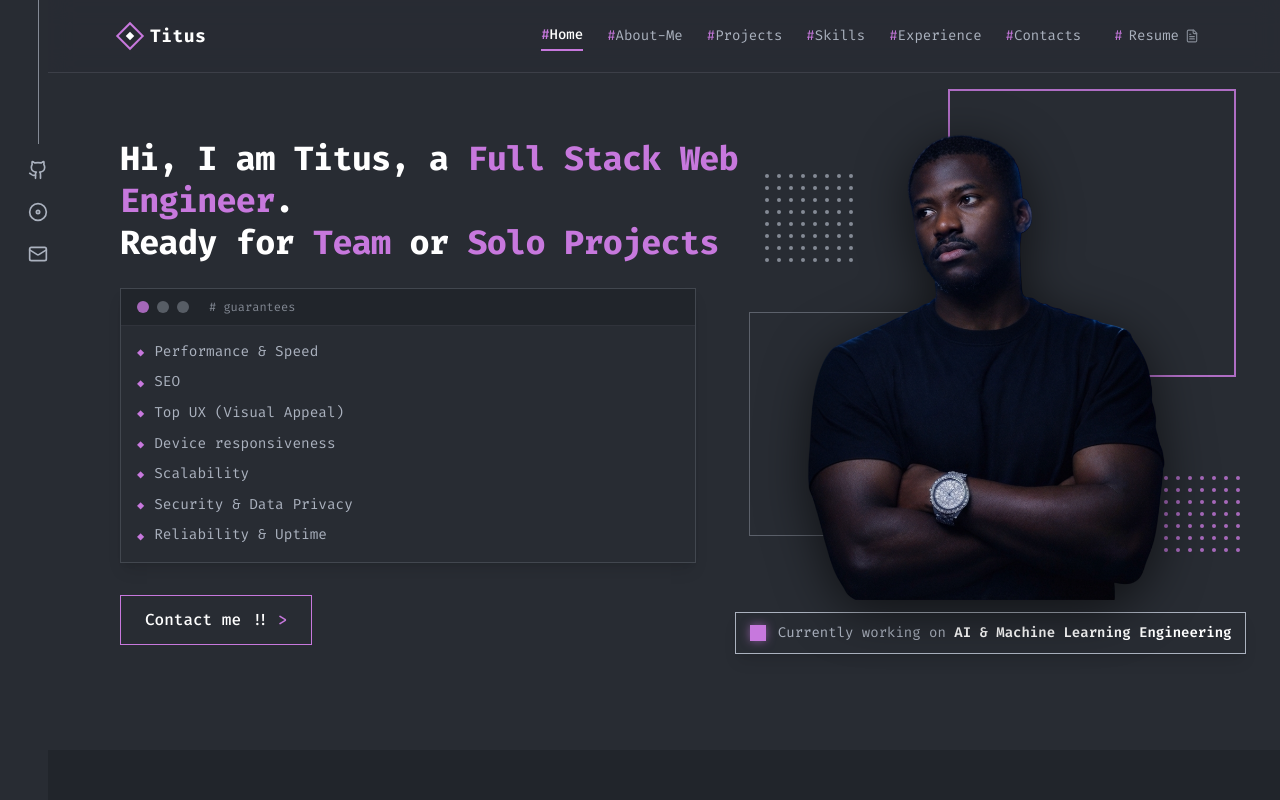
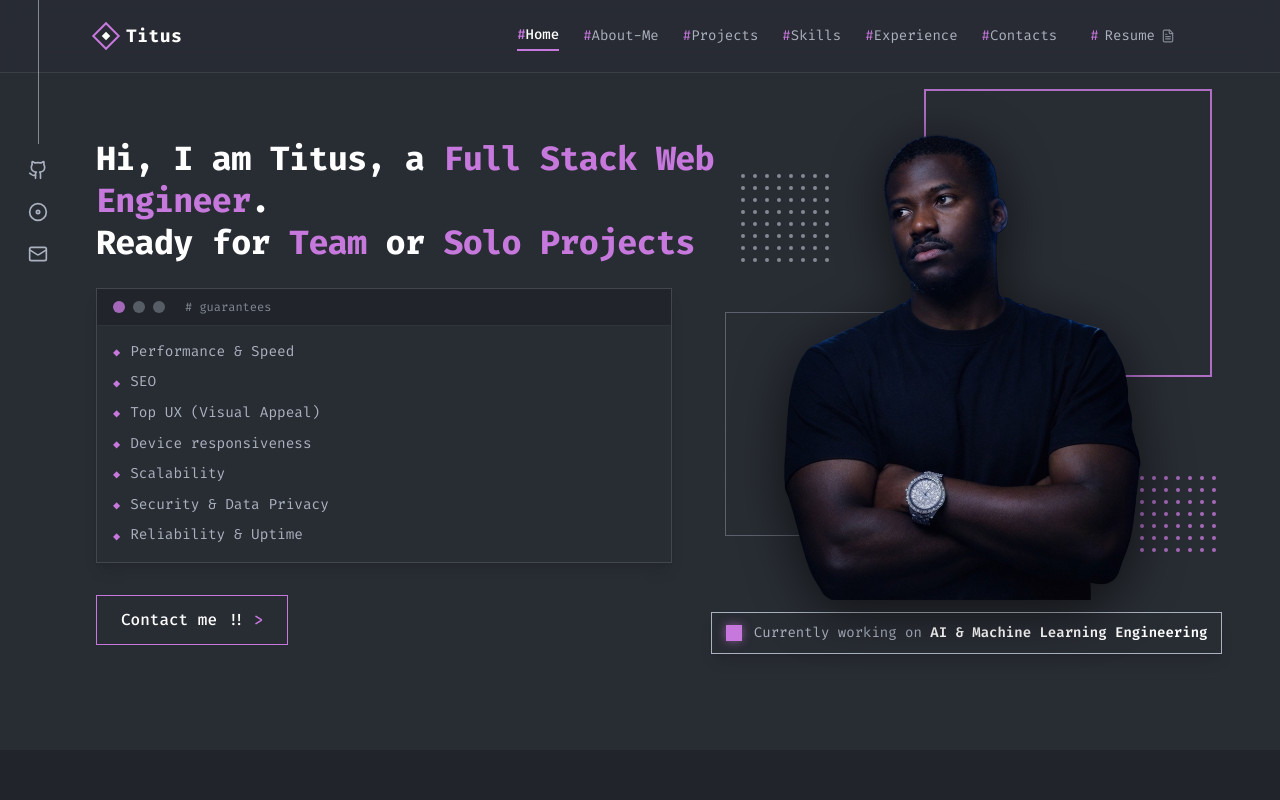
Before and after one commit to shepherd-bit/PORTFOLIO-1, a React (Vite) app: page / in a window 1280 px wide. Shown: the top 800 px of the page. Built offline with nearby package versions, Linux system fonts and the light colour scheme.

Commit message:
Update App.tsx

```diff
--- a/src/App.tsx
+++ b/src/App.tsx
@@ -59,7 +59,7 @@ export default function App() {
       />
 
       {/* Main App Container */}
-      <div className="md:pl-12">
+      <div>
 
         {/* Sticky Header Navigation */}
         <Header onResumeClick={() => setIsResumeModalOpen(true)} />
```
